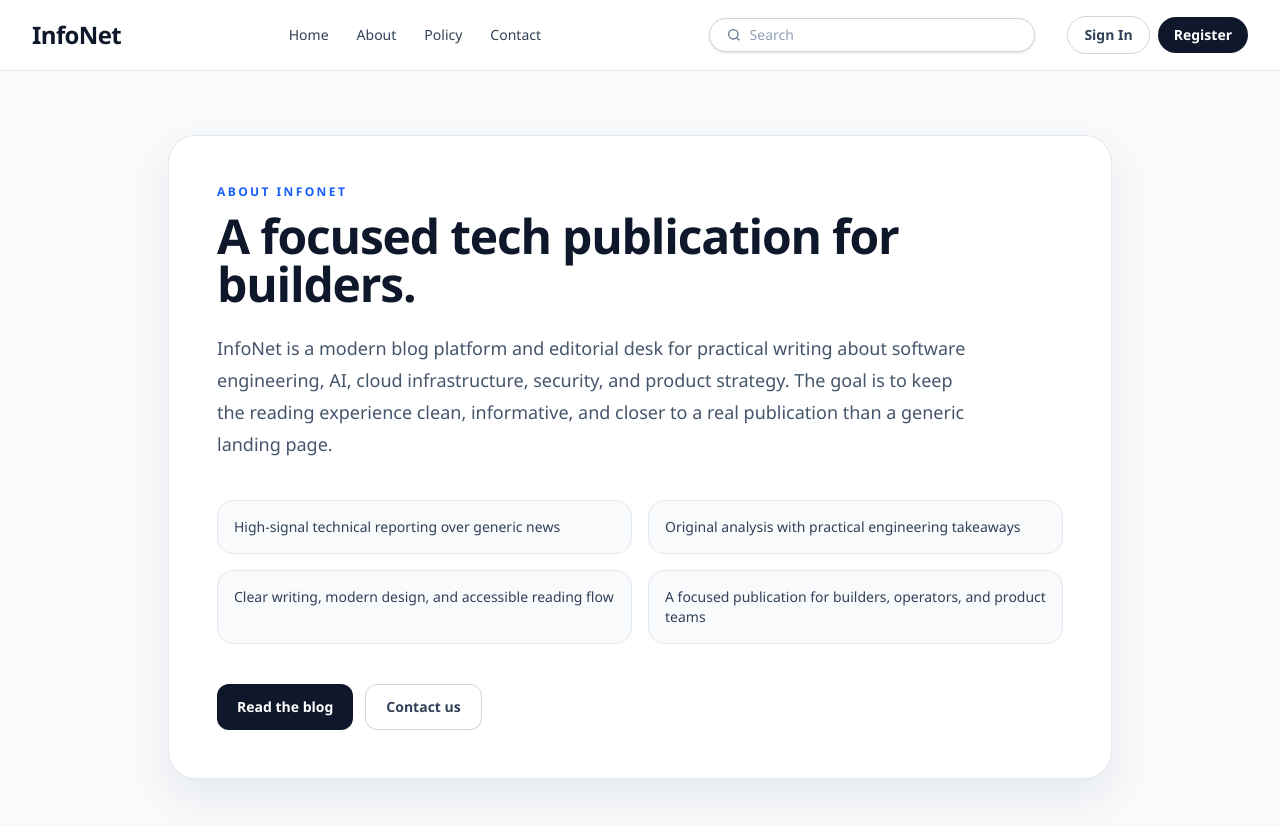
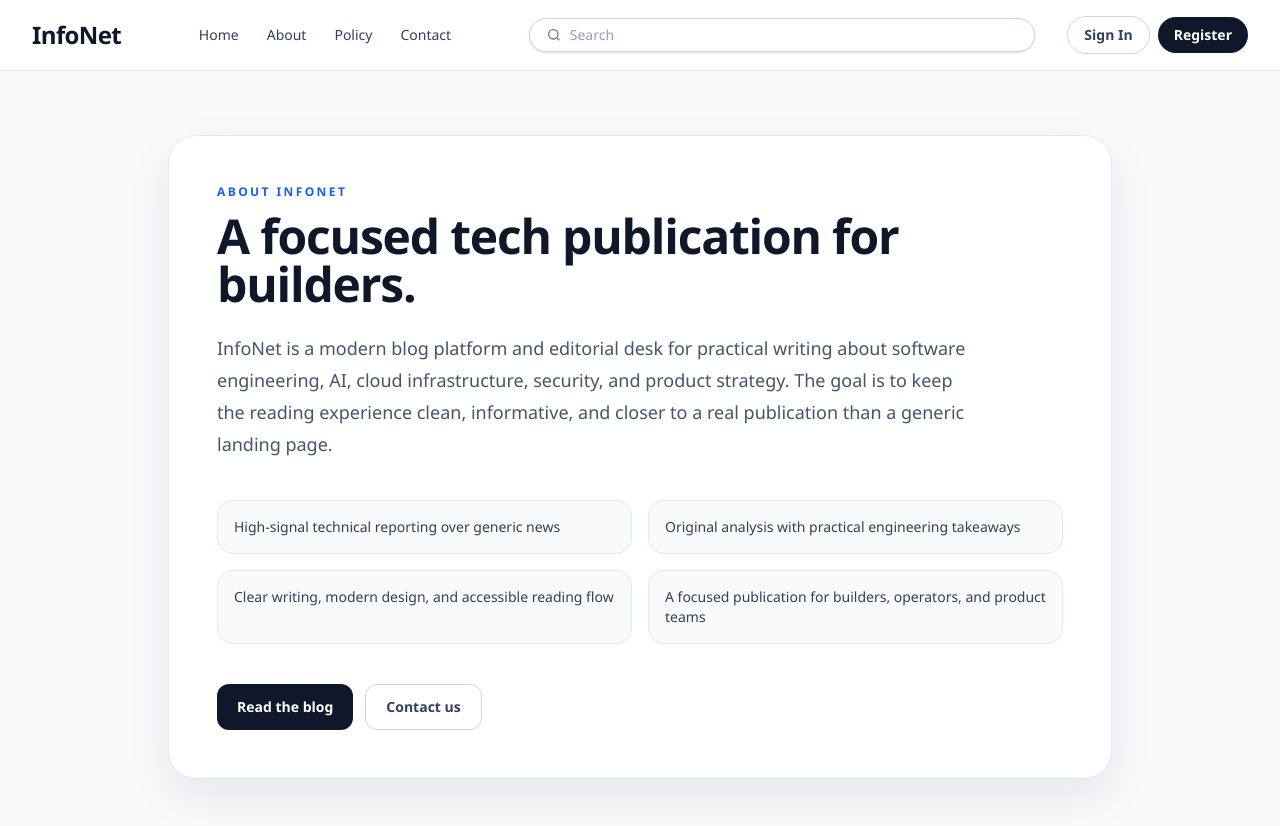
Before and after one commit to Blog-Post-Website/Info-net, a Next.js app: page /about in a window 1280 px wide. Shown: the top 826 px of the page. Built offline with nearby package versions, Linux system fonts and the light colour scheme; no server answers.

Commit message:
Expand header search width

```diff
--- a/src/app/page.tsx
+++ b/src/app/page.tsx
@@ -245,10 +245,10 @@ export default function HomePage() {
             ))}
           </nav>
 
-          <div className="ml-auto flex flex-1 items-center justify-end gap-4 lg:gap-8 lg:max-w-[1100px]">
+          <div className="ml-auto flex flex-1 items-center justify-end gap-4 lg:flex-[2] lg:gap-8">
             <form
               onSubmit={handleSearchSubmit}
-              className="flex w-full min-w-0 flex-1 max-w-[1100px] items-center gap-2 rounded-full border border-slate-300 bg-white px-4 py-1.5 shadow-sm"
+              className="flex w-full min-w-0 flex-1 items-center gap-2 rounded-full border border-slate-300 bg-white px-4 py-1.5 shadow-sm"
             >
               <button type="submit" className="text-slate-500 transition hover:text-slate-900" aria-label="Search blog">
                 <svg viewBox="0 0 24 24" className="h-4 w-4 fill-none stroke-current stroke-[2]">
--- a/src/components/PublicHeader.tsx
+++ b/src/components/PublicHeader.tsx
@@ -63,11 +63,11 @@ export default function PublicHeader() {
           ))}
         </nav>
 
-        <div className="ml-auto flex flex-1 items-center justify-end gap-4 lg:gap-8 lg:max-w-[1100px]">
+        <div className="ml-auto flex flex-1 items-center justify-end gap-4 lg:flex-[2] lg:gap-8">
           <form
             action="/blog"
             method="get"
-            className="hidden w-full min-w-0 flex-1 max-w-[1100px] items-center gap-2 rounded-full border border-slate-300 bg-white px-4 py-1.5 shadow-sm dark:border-gray-800 dark:bg-gray-950 sm:flex"
+            className="hidden w-full min-w-0 flex-1 items-center gap-2 rounded-full border border-slate-300 bg-white px-4 py-1.5 shadow-sm dark:border-gray-800 dark:bg-gray-950 sm:flex"
           >
             <button type="submit" className="text-slate-500 transition hover:text-slate-900 dark:hover:text-white" aria-label="Search blog">
               <svg viewBox="0 0 24 24" className="h-4 w-4 fill-none stroke-current stroke-[2]">
```
